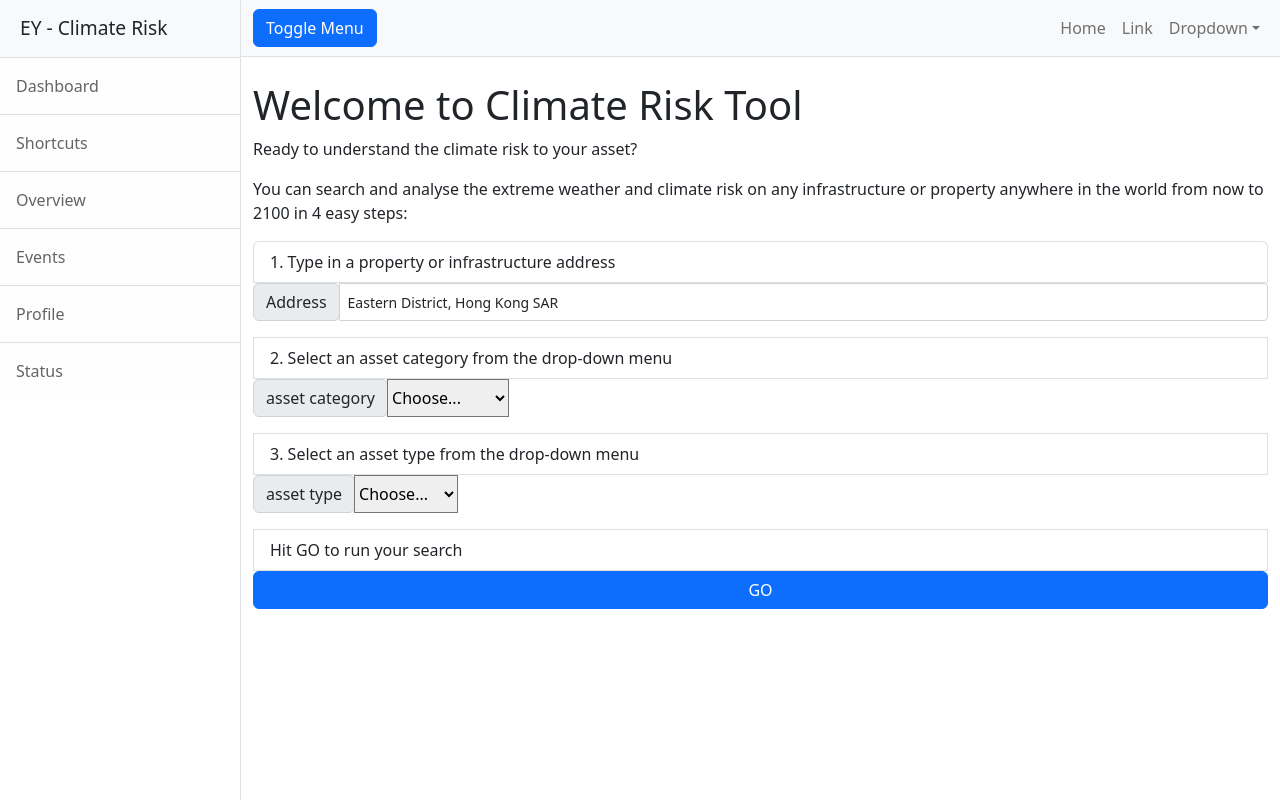
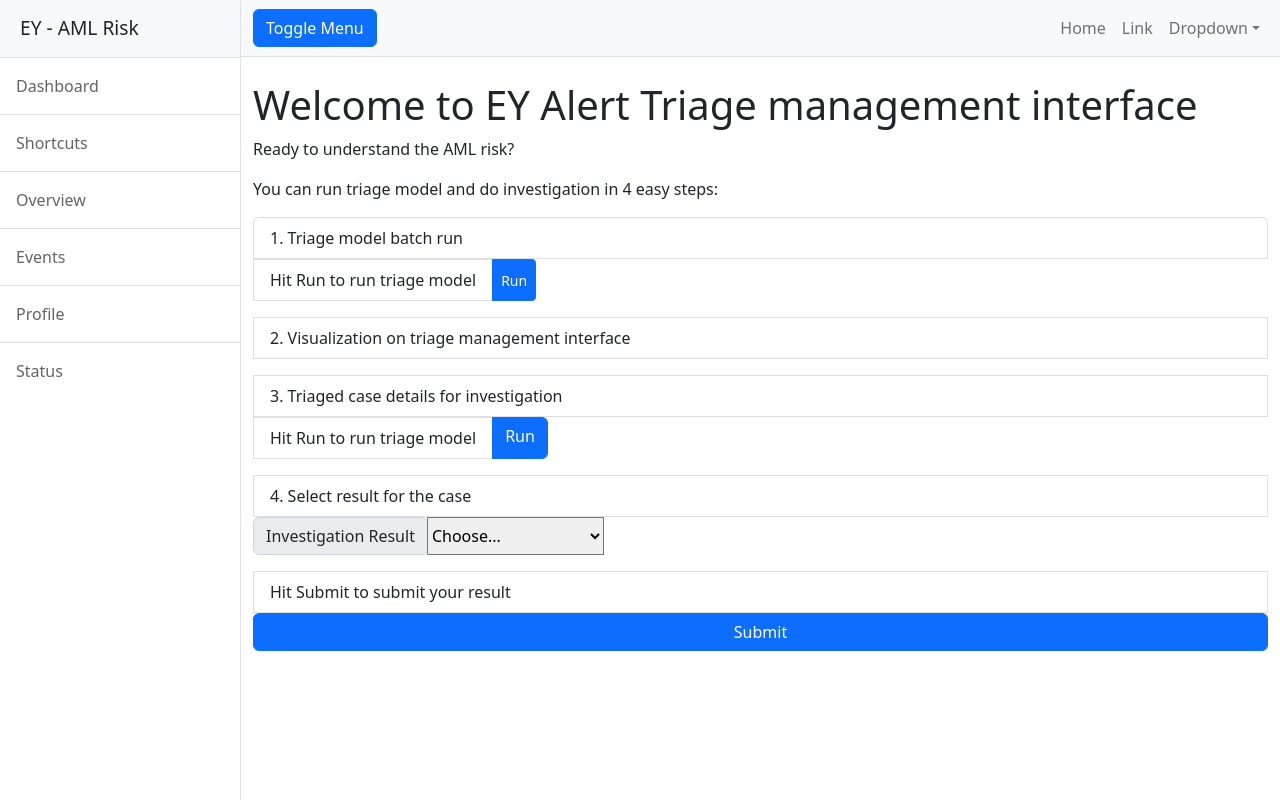
Before and after one commit to zhangtn0227/Climate_Risk, a Flask app: page / in a window 1280 px wide. Run offline with Flask 3, Linux system fonts and the light colour scheme; some libraries are stand-ins or nearby versions.

Commit message:
AML risk
updated from Climate risk to AML risk

```diff
--- a/app.py
+++ b/app.py
@@ -35,18 +35,25 @@
     """Return the homepage."""
     return render_template("index.html", App_dic=App_dic)
 
-@app.route("/update",methods=['POST'])
-def update():
+'''
+@app.route("/direct_case_detail",methods=['POST'])
+def redirect_to_page():
     """Return the homepage."""
-
+    """
     geolocation = request.form['geolocation']
     asset_category_option = request.form['asset_category_option']
     asset_type_option = request.form['asset_type_option']
     App_dic['geo_address'] = geolocation
     App_dic['asset_category_option'] = Asset_category_dic[asset_category_option]
     App_dic['asset_type_option'] = Asset_type_dic[asset_type_option]
-    return render_template("customerinput.html",App_dic = App_dic)
-
+    """
+    return redirect(url_for('case_detail'))
+    #return render_template("customerinput.html",App_dic = App_dic)
+'''
+@app.route("/case_detail",methods=['GET'])
+def case_detail():
+    """Return the homepage."""
+    return ""
 
 
 
--- /dev/null
+++ b/static/js/barChart.js
@@ -0,0 +1,59 @@
+// 数据集
+const data = [
+    {label: "Txn Val", value: 84},
+    {label: "Txn Vol", value: 81},
+    {label: "Account Vol", value: 80},
+    {label: "City", value: 72},
+    {label: "New Aboard", value: 60},
+    {label: "Avg Txn Val", value: 55},
+    {label: "Max Txn Val", value: 45},
+    {label: "Max Txn Vol", value: 31},
+    {label: "Ctp Vol", value: 28},
+    {label: "Min Txn Val", value: 10}
+
+];
+
+// 设置画布大小
+const margin = {top: 20, right: 30, bottom: 40, left: 40},
+      width = 600 - margin.left - margin.right,
+      height = 400 - margin.top - margin.bottom;
+
+// 创建SVG元素
+const svg = d3.select("svg")
+              .attr("width", width + margin.left + margin.right)
+              .attr("height", height + margin.top + margin.bottom)
+            .append("g")
+              .attr("transform", `translate(${margin.left},${margin.top})`);
+
+// X轴比例尺
+const x = d3.scaleBand()
+            .domain(data.map(d => d.label))
+            .range([0, width])
+            .padding(0.2);
+
+// Y轴比例尺
+const y = d3.scaleLinear()
+            .domain([0, d3.max(data, d => d.value)])
+            .nice()
+            .range([height, 0]);
+
+// 添加X轴
+svg.append("g")
+   .attr("transform", `translate(0,${height})`)
+   .call(d3.axisBottom(x))
+   .selectAll("text")
+   .attr("class", "axis-label");
+
+// 添加Y轴
+svg.append("g")
+   .call(d3.axisLeft(y));
+
+// 绘制条形图
+svg.selectAll(".bar")
+   .data(data)
+   .enter().append("rect")
+   .attr("class", "bar")
+   .attr("x", d => x(d.label))
+   .attr("y", d => y(d.value))
+   .attr("width", x.bandwidth())
+   .attr("height", d => height - y(d.value));
--- a/templates/base.html
+++ b/templates/base.html
@@ -5,17 +5,18 @@
         <meta name="viewport" content="width=device-width, initial-scale=1, shrink-to-fit=no" />
         <meta name="description" content="" />
         <meta name="author" content="" />
-        <title>{% block title %}EY - Climate Risk{% endblock %}</title>
+        <title>{% block title %}EY - AML Risk{% endblock %}</title>
         <!-- Favicon-->
         <link rel="icon" type="image/x-icon" href="{{ url_for('static', filename='assets/favicon.ico') }}" />
         <!-- Core theme CSS (includes Bootstrap)-->
         <link href="{{ url_for('static', filename='css/styles.css') }}" rel="stylesheet" />
+
     </head>
     <body>
         <div class="d-flex" id="wrapper">
             <!-- Sidebar-->
             <div class="border-end bg-white" id="sidebar-wrapper">
-                <div class="sidebar-heading border-bottom bg-light">EY - Climate Risk</div>
+                <div class="sidebar-heading border-bottom bg-light">EY - AML Risk</div>
                 <div class="list-group list-group-flush">
                     <a class="list-group-item list-group-item-action list-group-item-light p-3" href="#!">Dashboard</a>
                     <a class="list-group-item list-group-item-action list-group-item-light p-3" href="#!">Shortcuts</a>
@@ -39,6 +40,8 @@
         <script src="https://ajax.googleapis.com/ajax/libs/jquery/3.5.1/jquery.min.js"></script>
         <!-- Core theme JS-->
         <script src="{{ url_for('static', filename='js/scripts.js') }}"></script>
+        <script src="https://d3js.org/d3.v6.min.js"></script>
+        <script src="{{ url_for('static', filename='js/barChart.js') }}"></script>
         <script>
         </script>
     </body>
--- a/templates/index.html
+++ b/templates/index.html
@@ -1,7 +1,7 @@
 {% extends "base.html" %}
 
 
-{% block title %}EY - Climate Risk{% endblock %}
+{% block title %}EY - AML Risk{% endblock %}
 
 
 
@@ -32,48 +32,53 @@
         </nav>
         <!-- Page content-->
         <div class="container-fluid">
-            <h1 class="mt-4">Welcome to Climate Risk Tool</h1>
-            <p>Ready to understand the climate risk to your asset?</p>
+            <h1 class="mt-4">Welcome to EY Alert Triage management interface </h1>
+            <p>Ready to understand the AML risk?</p>
             <p>
-                You can search and analyse the extreme weather and climate risk on any infrastructure or property anywhere in the world from now to 2100 in 4 easy steps:
+                You can run triage model and do investigation in 4 easy steps:
             </p>
 
-        <form class="" action="update" method="post" enctype="multipart/form-data">
+        <form class="" >
             <ol class="list-group">
-                <li class="list-group-item">1. Type in a property or infrastructure address</li>
+                <li class="list-group-item">1. Triage model batch run </li>
                     <div class="input-group input-group-sm mb-3">
-                        <div class="input-group-prepend">
-                          <span class="input-group-text" id="inputGroup-sizing-sm">Address</span>
-                        </div>
-                        <input id="geolocation" name="geolocation" type="text" class="form-control" aria-label="Small" aria-describedby="inputGroup-sizing-sm" value ="Eastern District, Hong Kong SAR">
+                        <li class="list-group-item">Hit Run to run triage model</li>
+                        <button type="submit" class="btn btn-primary" data-bs-toggle="modal" data-bs-target="#staticBackdrop">
+                            Run
+                        </button>
+
                       </div>
-                <li class="list-group-item">2. Select an asset category from the drop-down menu</li>
+                <li class="list-group-item">2. Visualization on triage management interface</li>
+                <div class="input-group mb-3">
+
+                </div>
+
+                <li class="list-group-item">3. Triaged case details for investigation</li>
+                <div class="input-group mb-3">
+                    <li class="list-group-item">Hit Run to run triage model</li>
+                    <form class="" method="post" enctype="multipart/form-data">
+                    <a type="submit" class="btn btn-primary" data-bs-toggle="modal" data-bs-target="#staticBackdrop">
+                        Run
+                    </a>
+                    </form>
+                </div>
+
+
+                <li class="list-group-item">4. Select result for the case </li>
                 <div class="input-group mb-3">
                     <div class="input-group-prepend">
-                      <label class="input-group-text" for="asset_category_option">asset category</label>
-                    </div>
-                    <select class="custom-select" id="asset_category_option" name="asset_category_option">
-                      <option selected>Choose...</option>
-                      <option value="1">Water Supply</option>
-                      <option value="2">Gas Supply</option>
-                      <option value="3">Power</option>
-                    </select>
-                </div>
-                <li class="list-group-item">3. Select an asset type from the drop-down menu</li>
-                <div class="input-group mb-3">
-                    <div class="input-group-prepend">
-                      <label class="input-group-text" for="asset_type_option">asset type</label>
+                      <label class="input-group-text" for="asset_type_option">Investigation Result</label>
                     </div>
                     <select class="custom-select" id="asset_type_option" name="asset_type_option">
                       <option selected>Choose...</option>
-                      <option value="1">Park</option>
-                      <option value="2">Street Pole</option>
-                      <option value="3">School</option>
+                      <option value="1">Escalated</option>
+                      <option value="2">Innocent and Closed</option>
                     </select>
                 </div>
-                <li class="list-group-item">Hit GO to run your search</li><button type="submit" class="btn btn-primary" data-bs-toggle="modal" data-bs-target="#staticBackdrop">
-                    GO
-                    </button>
+                <li class="list-group-item">Hit Submit to submit your result</li>
+                <button type="submit" class="btn btn-primary" data-bs-toggle="modal" data-bs-target="#staticBackdrop">
+                    Submit
+                </button>
             </ol>
         </form>
         </div>
@@ -84,35 +89,127 @@
         <div class="modal-dialog modal-xl">
         <div class="modal-content">
         <div class="modal-header">
-        <h5 class="modal-title" id="staticBackdropLabel">Climate Risk Analysis Report</h5>
+        <h5 class="modal-title" id="staticBackdropLabel">Case Detail</h5>
         <p name="output_geolocation" id="output_geolocation"></p>
         <button type="button" class="btn-close" data-bs-dismiss="modal" aria-label="Close"></button>
         </div>
         <nav>
             <div class="nav nav-tabs" id="nav-tab" role="tablist">
-            <button class="nav-link active" id="nav-ratings-tab" data-bs-toggle="tab" data-bs-target="#nav-ratings" type="button" role="tab" aria-controls="nav-ratings" aria-selected="true">Ratings</button>
+            <button class="nav-link active" id="nav-ratings-tab" data-bs-toggle="tab" data-bs-target="#nav-ratings" type="button" role="tab" aria-controls="nav-ratings" aria-selected="true">Case Info</button>
             <button class="nav-link" id="nav-detail-tab" data-bs-toggle="tab" data-bs-target="#nav-detail" type="button" role="tab" aria-controls="nav-detail" aria-selected="false">Detail</button>
-            <button class="nav-link" id="nav-setting-tab" data-bs-toggle="tab" data-bs-target="#nav-setting" type="button" role="tab" aria-controls="nav-setting" aria-selected="false">Settings</button>
-            <button class="nav-link" id="nav-location-tab" data-bs-toggle="tab" data-bs-target="#nav-location" type="button" role="tab" aria-controls="nav-location" aria-selected="false">Location</button>
-            <button class="nav-link" id="nav-var-tab" data-bs-toggle="tab" data-bs-target="#nav-var" type="button" role="tab" aria-controls="nav-var" aria-selected="false">Value At Risk</button>
-            <button class="nav-link" id="nav-breakdown-tab" data-bs-toggle="tab" data-bs-target="#nav-breakdown" type="button" role="tab" aria-controls="nav-breakdown" aria-selected="false">Breakdown</button>
-            <button class="nav-link" id="nav-vulnerability-tab" data-bs-toggle="tab" data-bs-target="#nav-vulnerability" type="button" role="tab" aria-controls="nav-vulnerability" aria-selected="false">Vulnerability</button>
-            <button class="nav-link" id="nav-samplereport-tab" data-bs-toggle="tab" data-bs-target="#nav-samplereport" type="button" role="tab" aria-controls="nav-samplereport" aria-selected="false">View a Sample Report</button>
+            <button class="nav-link" id="nav-setting-tab" data-bs-toggle="tab" data-bs-target="#nav-setting" type="button" role="tab" aria-controls="nav-setting" aria-selected="false">Feature</button>
+
             </div>
         </nav>
         <div class="tab-content" id="nav-tabContent">
-            <div class="tab-pane fade show active" id="nav-ratings" role="tabpanel" aria-labelledby="nav-ratings-tab">ratings content</div>
-            <div class="tab-pane fade" id="nav-detail" role="tabpanel" aria-labelledby="nav-detail-tab">Detail content</div>
-            <div class="tab-pane fade" id="nav-setting" role="tabpanel" aria-labelledby="nav-setting-tab">Settings content</div>
-            <div class="tab-pane fade" id="nav-location" role="tabpanel" aria-labelledby="nav-location-tab">Location</div>
-            <div class="tab-pane fade" id="nav-var" role="tabpanel" aria-labelledby="nav-var-tab">Value At Risk</div>
-            <div class="tab-pane fade" id="nav-breakdown" role="tabpanel" aria-labelledby="nav-breakdown-tab">Breakdown</div>
-            <div class="tab-pane fade" id="nav-vulnerability" role="tabpanel" aria-labelledby="nav-vulnerability-tab">Vulnerability</div>
-            <div class="tab-pane fade" id="nav-samplereport" role="tabpanel" aria-labelledby="nav-samplereport-tab">View a Sample Report</div>
+            <div class="tab-pane fade show active" id="nav-ratings" role="tabpanel" aria-labelledby="nav-ratings-tab">
+                <div class="container">
+                    <h2>Case Information</h2>
+                    <p>Case information is as below:</p>
+                    <table class="table table-striped">
+                        <thead>
+                            <tr>
+                                <th>Case ID</th>
+                                <th>Name</th>
+                                <th>Case Typology</th>
+                                <th>Case Score</th>
+                            </tr>
+                        </thead>
+                        <tbody>
+                            <tr>
+                                <td>CASE10086</td>
+                                <td>John Doe</td>
+                                <td>Money Mule</td>
+                                <td>0.9</td>
+                            </tr>
+                        </tbody>
+                    </table>
+                </div>
+            </div>
+            <div class="tab-pane fade" id="nav-detail" role="tabpanel" aria-labelledby="nav-detail-tab">
+                <h2>Detail content</h2>
+                <p>
+                    Case is raised at lookback period from 20241030 to 20250130, Entity Id is CXXXX09, Customer Name is John Doe, Total transaction value is 2432894, total transaction volume is 234,
+                    transferred account is 20, City is Phnom Penh, he is new aboard customer, average transaction value is 10397, Max transaction value is 400000, Max transaction volume per day is 12,
+                    counterparty volume is 20 and min transaction value is 200...
+                </p>
+
+            </div>
+            <div class="tab-pane fade" id="nav-setting" role="tabpanel" aria-labelledby="nav-setting-tab">
+                <div class="container mt-5">
+                    <div class="container">
+                        <h2>Feature Information</h2>
+                        <table class="table table-striped">
+                            <thead>
+                                <tr>
+                                    <th>Number</th>
+                                    <th>Feature Name</th>
+                                    <th>Importance Score</th>
+                                </tr>
+                            </thead>
+                            <tbody>
+                                <tr>
+                                    <td>1</td>
+                                    <td>Txn Val</td>
+                                    <td>84</td>
+                                </tr>
+                                <tr>
+                                    <td>2</td>
+                                    <td>Txn Vol</td>
+                                    <td>81</td>
+                                </tr>
+                                <tr>
+                                    <td>3</td>
+                                    <td>Account Vol</td>
+                                    <td>80</td>
+                                </tr>
+                                <tr>
+                                    <td>4</td>
+                                    <td>City</td>
+                                    <td>72</td>
+                                </tr>
+                                <tr>
+                                    <td>5</td>
+                                    <td>New Aboard</td>
+                                    <td>60</td>
+                                </tr>
+                                <tr>
+                                    <td>6</td>
+                                    <td>Avg Txn Val</td>
+                                    <td>55</td>
+                                </tr>
+                                <tr>
+                                    <td>7</td>
+                                    <td>Max Txn Val</td>
+                                    <td>45</td>
+                                </tr>
+                                <tr>
+                                    <td>8</td>
+                                    <td>Max Txn Vol</td>
+                                    <td>31</td>
+                                </tr>
+                                <tr>
+                                    <td>9</td>
+                                    <td>Ctp Vol</td>
+                                    <td>28</td>
+                                </tr>
+                                <tr>
+                                    <td>10</td>
+                                    <td>Min Txn Val</td>
+                                    <td>10</td>
+                                </tr>
+
+                            </tbody>
+                        </table>
+                    </div>
+
+                    <h2>Feature Importance</h2>
+                    <svg width="600" height="400"></svg>
+                </div>
+            </div>
         </div>
         <div class="modal-footer">
         <button type="button" class="btn btn-secondary" data-bs-dismiss="modal">Close</button>
-        <button type="button" class="btn btn-primary">Understood</button>
         </div>
         </div>
         </div>
```
Also changed, not shown: templates/case_detail.html (added, +39 -0 lines), templates/customerinput.html (+7 -0 lines), templates/find_map.html (added, +39 -0 lines), templates/index_20241020.html (added, +123 -0 lines), templates/report.html (added, +76 -0 lines).
